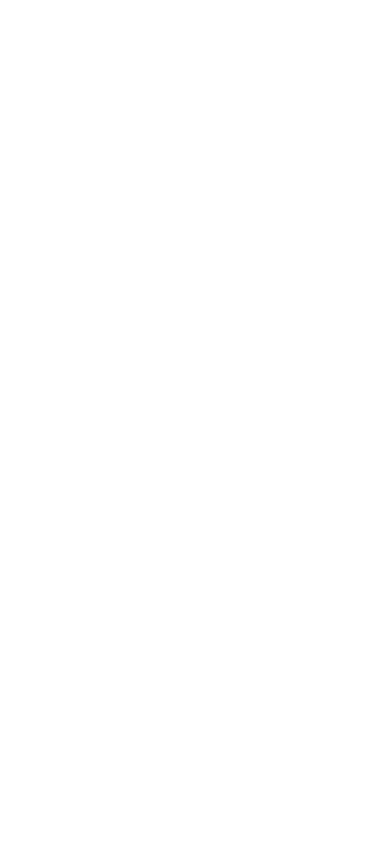
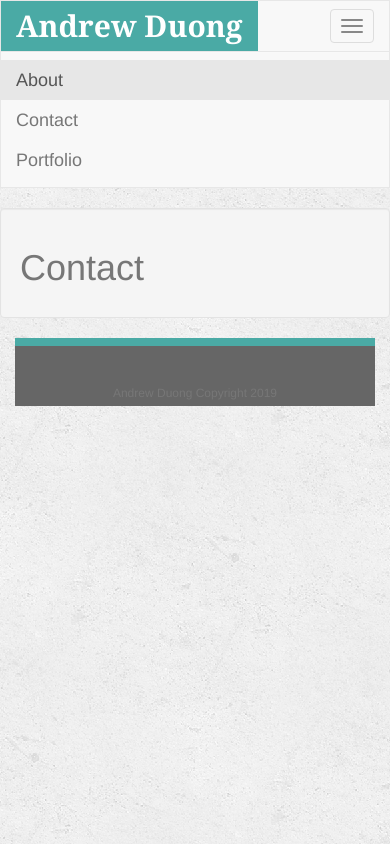
Before and after one commit to duongsters/Bootstrap-Portfolio, a plain HTML site: page contact.html in a window 390 px wide. Drawn offline with nearby package versions, Linux system fonts and the light colour scheme; files that its build step writes are made by us from their sources.

Commit message:
updated the formats and colors and sizes for contact and index pages

```diff
--- a/contact.html
+++ b/contact.html
@@ -1,10 +1,67 @@
 <!DOCTYPE html>
 <html lang="en-us">
 <head>
-	<meta name="viewport" content="width=device-width, initial-scale=1">
-	<link rel="stylesheet" href="https://maxcdn.bootstrapcdn.com/bootstrap/3.3.7/css/bootstrap.min.css">
     <meta charset="UTF-8">
-	<title>My Portfolio</title>
-	<link rel="stylesheet" type="text/css" href="assets/css/style.css">
+    <link rel="stylesheet" href="https://maxcdn.bootstrapcdn.com/bootstrap/3.3.7/css/bootstrap.min.css">
 	<link rel="stylesheet" type="text/css" href="https://fonts.googleapis.com/css?family=Montserrat">
+    <meta name="viewport" content="width=device-width, initial-scale=1.0">
+    <title>About</title>
 </head>
+
+<body style="font-size: 18px; line-height: 34px; color: #777777; background: url(assets/images/concrete_seamless.png);">
+    <nav class="navbar navbar-default">
+      <div class="container-fluid">
+           <div class="navbar-header">
+               <button type="button" class="navbar-toggle collapsed" data-toggle="collapsed" data-target="#bs-example-navbar-collapse-1" aria-expanded="false">
+                   <span class="sr-only">Navigation</span>
+                   <span class="icon-bar"></span>
+                   <span class="icon-bar"></span>
+                   <span class="icon-bar"></span>
+
+               </button>
+               <a class="navbar-brand" href="index.html" style= "Font-family: Georgia, Times, Times New Roman, serif; Font-weight: 700; background-color: #4aaaa5; color:#ffffff; font-size: 30px">Andrew Duong</a>
+           </div>
+
+         <div class="collapsed navbar-collapse" id="bs-example-navbar-collapse-1">
+             <ul class="nav navbar-nav navbar-right">
+                 <li class="active"><a href="index.html">About<span class="sr-only">(current)</span></a></li>
+                 <li><a href="contact.html">Contact</a></li>
+                 <li><a href="portfolio.html">Portfolio</a></li>
+             </ul>
+         </div>
+      </div>
+    </nav>
+
+
+    <div class="container">
+
+        <div class="row">
+            <div class="col-md-8- well">
+                <div class="contactHead">
+                    <h1>Contact</h1>
+                </div>
+            </div>
+        </div>
+
+
+        <form>
+            <div class="formContact">
+                <la
+            </div>
+        </form>
+
+
+
+
+    </body>
+
+    <footer style="  padding: 30px 0; clear: both; font-size: 12px; color: #ffffff; color: #cccccc; text-align: center; background: #666666; border-top: 8px solid #4aaaa5; height: 50px;">
+        <div class="box">
+            <p class="text-center text-muted">
+                Andrew Duong Copyright 2019
+            </p>
+        </div>
+    </footer>
+</div>
+
+</html>
```
Also changed, not shown: index.html (+11 -13 lines), portfolio.html (+41 -4 lines), assets/images/concrete_seamless.png (added).
